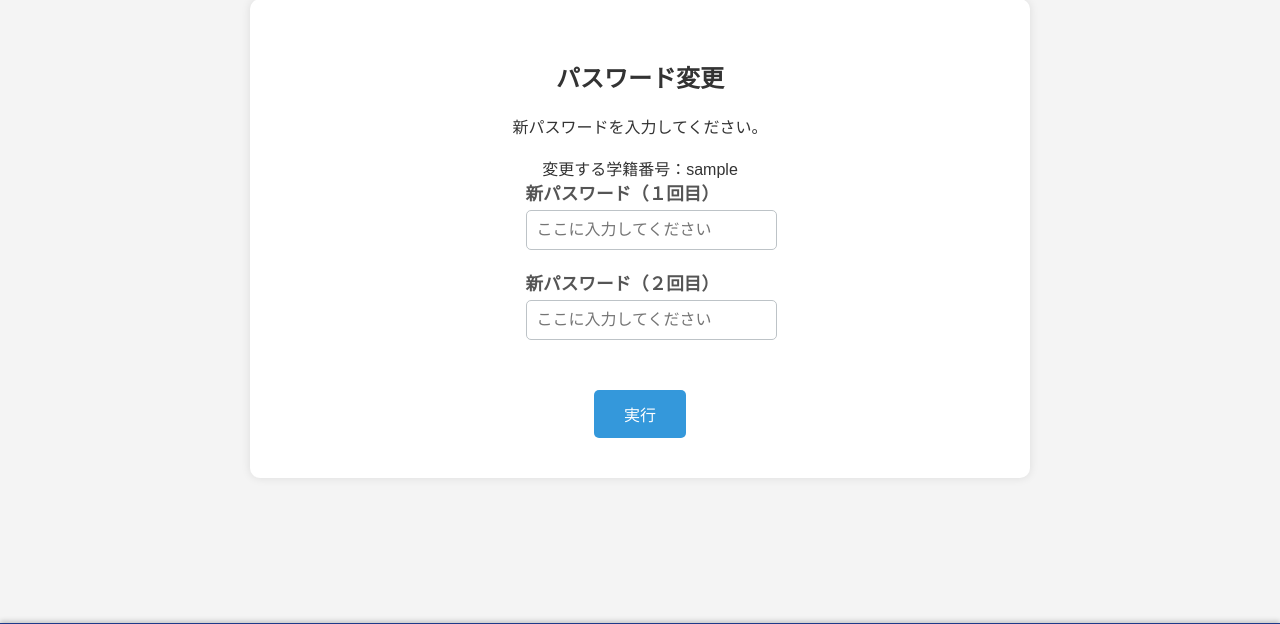
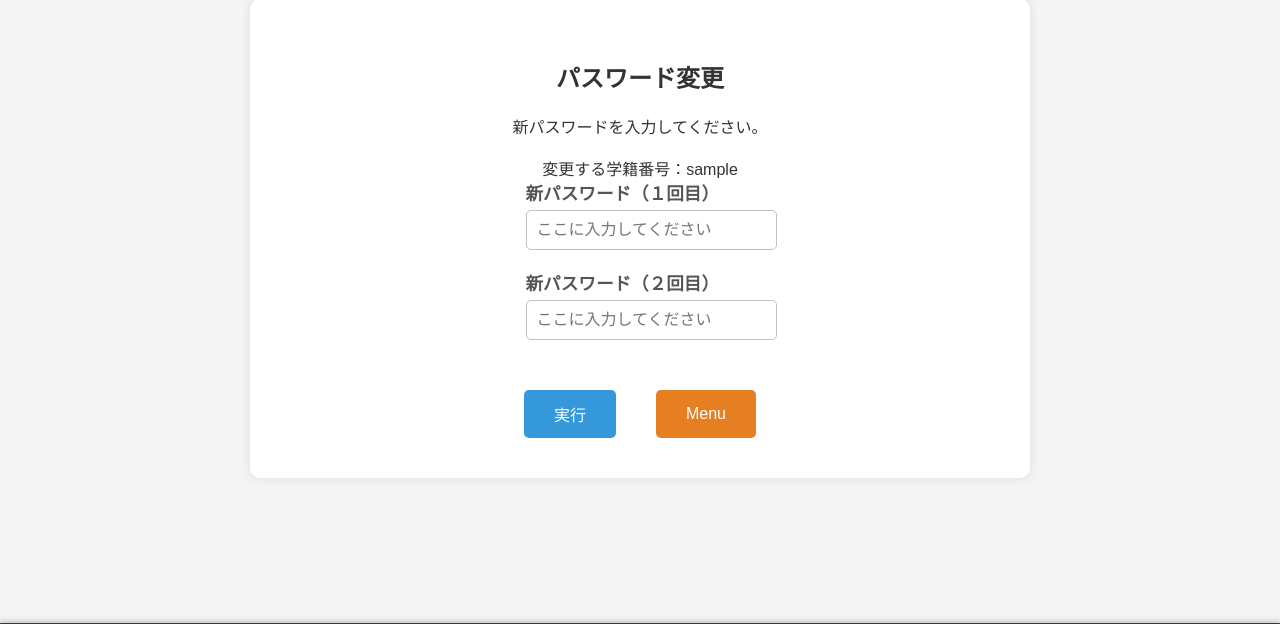
Before and after one commit to u1tngc/huac_test, a Flask app: page /GK_db010 in a window 1280 px wide. Shown: the part 107-731 px from the top of the page. Run offline with Flask 3, Linux system fonts and the light colour scheme; the visitor is signed in with stand-in values (Sample User, id 1).

Commit message:
ver_0.00

```diff
--- a/templates/GK_db010.html
+++ b/templates/GK_db010.html
@@ -37,6 +37,7 @@
                 </div>
                 <div class="button-group">
                     <button type="submit" class="execute-button">実行</button>
+                    <button type="button" onclick="location.href='/GK_menu01'" class="menu-button">Menu</button>
                 </div>
 
             </form>
```
